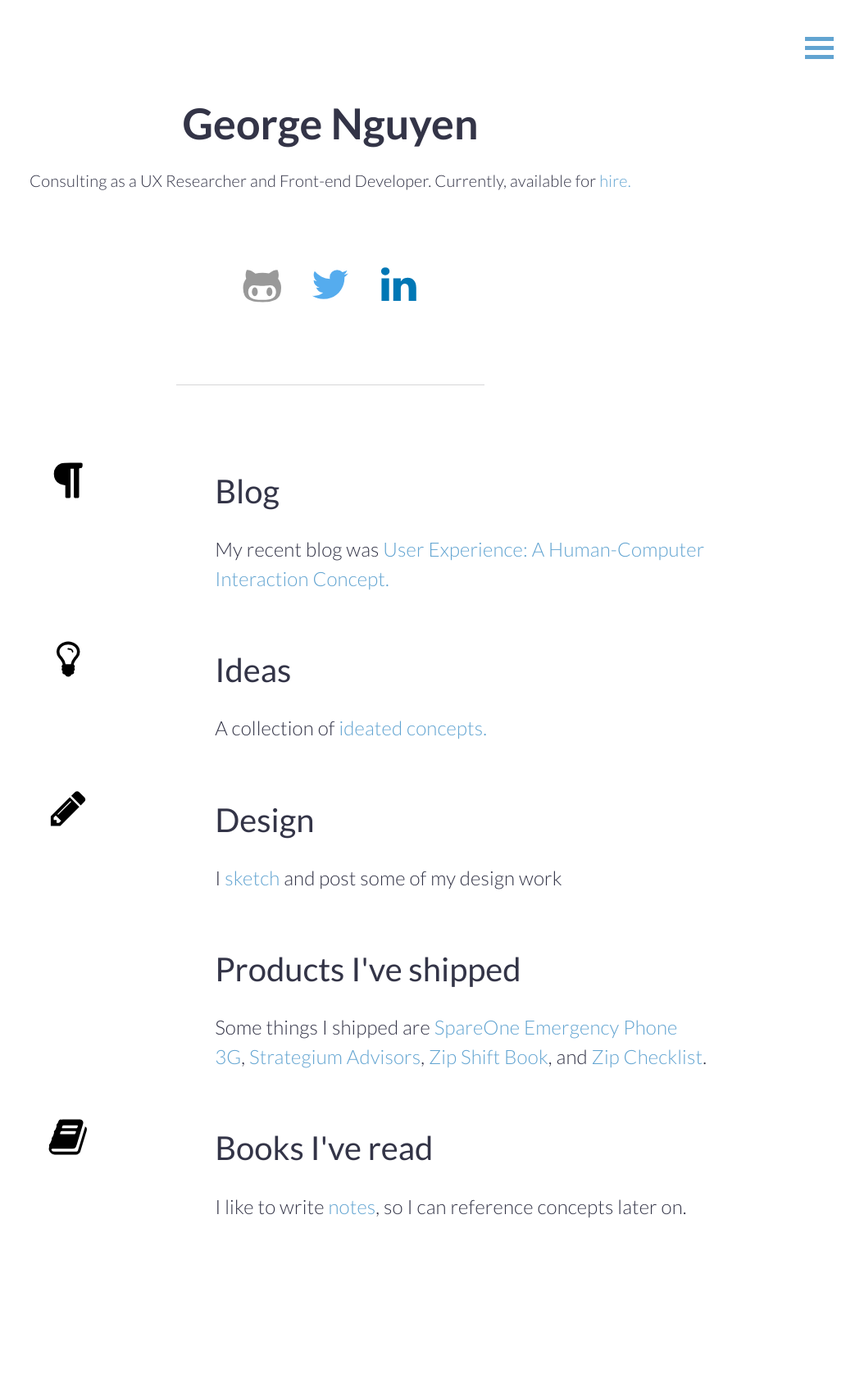
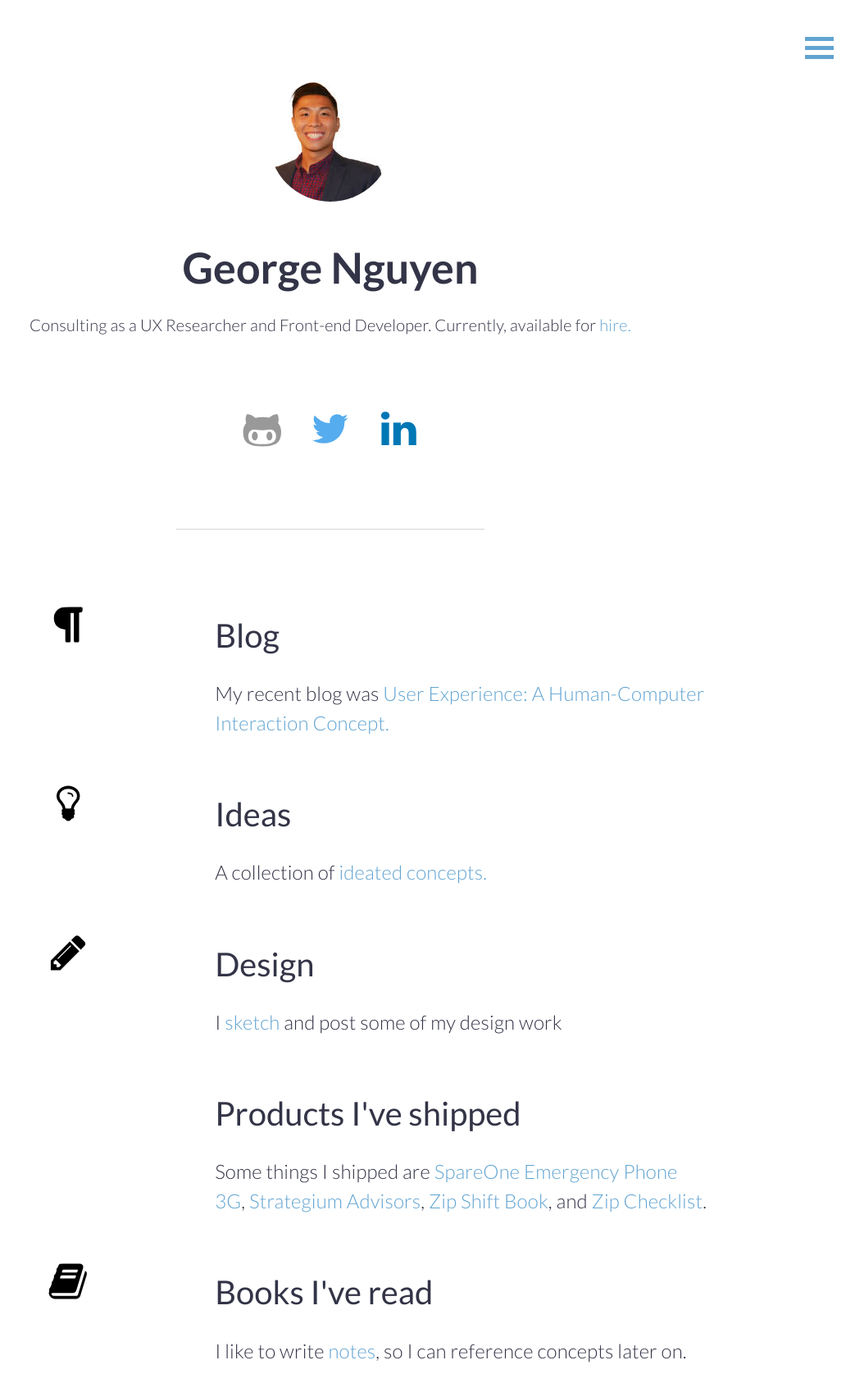
Before and after one commit to georgetn/georgetn.github.io, a Jekyll site: the page built from index.html, in a window 1280 px wide. Shown: the whole page at 82% size, without its empty margins (237-1280 px from the left). Built offline with Jekyll 4.4.1, drawn with Linux system fonts in a browser that asks for light colours; nearby versions of some CDN libraries; before the commit the page ends 1522 px from its top, so only the background shows below that.

Commit message:
add temporary avatar profile picture. style avatar on about/home page, add image file and create class to call image src

```diff
--- a/css/main.css
+++ b/css/main.css
@@ -263,7 +263,6 @@ a {
 .strong {
   font-weight: 500;
 }
-
 
 /*image styling*/
 .img-circle {
@@ -688,7 +687,20 @@ body {
   background: #D6D6D8;
   margin: 20px 0;
 }
-
+/* Avatar styling - about/home page */
+.avatar {
+	display: inline-block;
+	width: 150px;
+	height: 150px;
+	border-radius: 50%;
+	margin-bottom: 20px;
+	overflow: hidden;
+}
+/* Images */
+.img-profile {
+	background-image: url('../images/home/geo-profile.jpg');
+	background-position: top center;
+}
 
 /* === MEDIA QUERIES === */
 @media screen and (max-width: 1200px) {
--- a/index.html
+++ b/index.html
@@ -17,6 +17,7 @@ title: About George Nguyen
 <div class="row">
 	<div class="col-12 center">
 		<div class="underline">
+			<div class="avatar img-profile"></div>
 			<!--<img itemprop="image" id="img-self" class="img-circle" src="images/george-nguyen.jpg" alt="George Nguyen">-->
 			<h1>George Nguyen</h1>
 			<p>Consulting as a UX Researcher and Front-end Developer. Currently, available for <a href="mailto:contact@georgetn.com">hire.</a></p>
```
Also changed, not shown: images/home/geo-profile.jpg (added).
